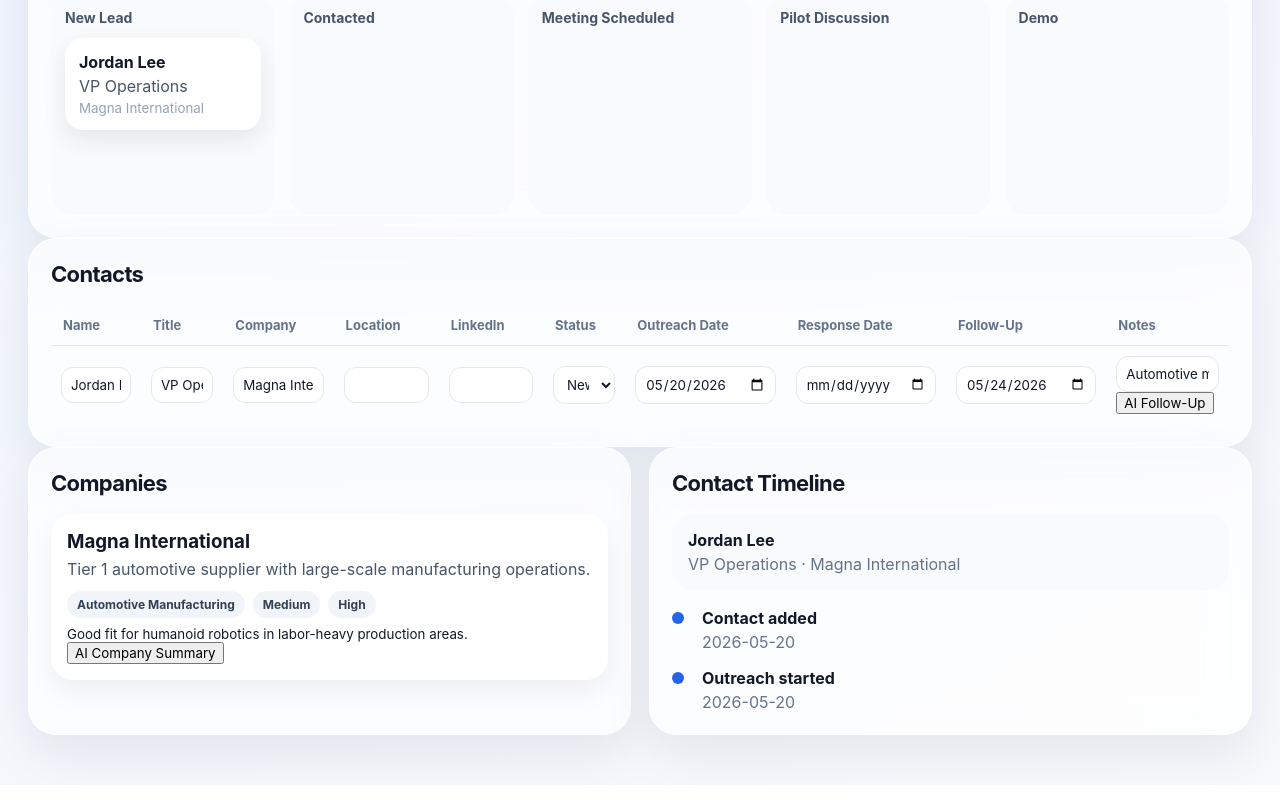
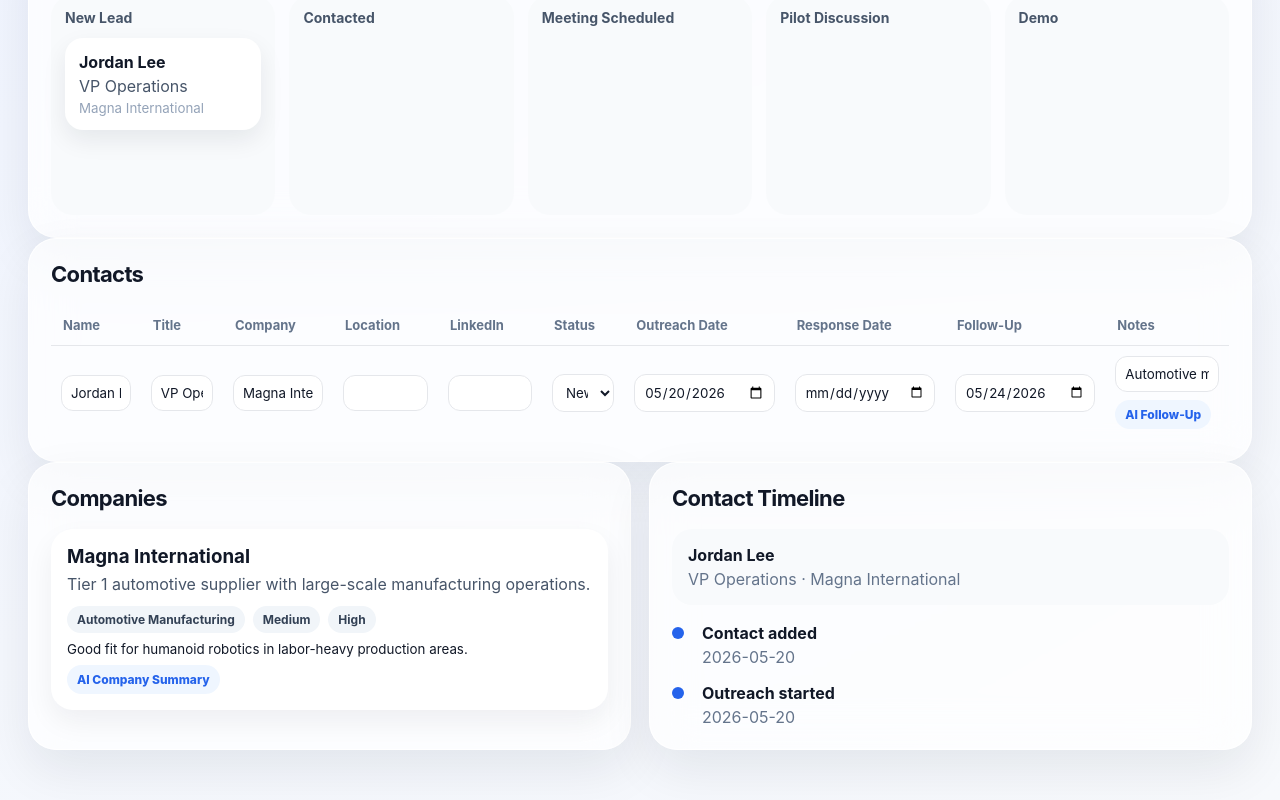
Before and after one commit to danicayuen-foundation/foundation-crm2, a React (Vite) app: page / in a window 1280 px wide. Shown: the part 1224-2024 px from the top of the page. Built offline with nearby package versions, Linux system fonts and the light colour scheme.

Commit message:
Add miniButton styles to style.css

```diff
--- a/src/style.css
+++ b/src/style.css
@@ -417,3 +417,18 @@ td select {
     grid-template-columns: 1fr;
   }
 }
+.miniButton {
+  margin-top: 8px;
+  border: none;
+  background: #eff6ff;
+  color: #2563eb;
+  border-radius: 999px;
+  padding: 7px 10px;
+  font-size: 12px;
+  font-weight: 800;
+  cursor: pointer;
+}
+
+.miniButton:hover {
+  background: #dbeafe;
+}
```
